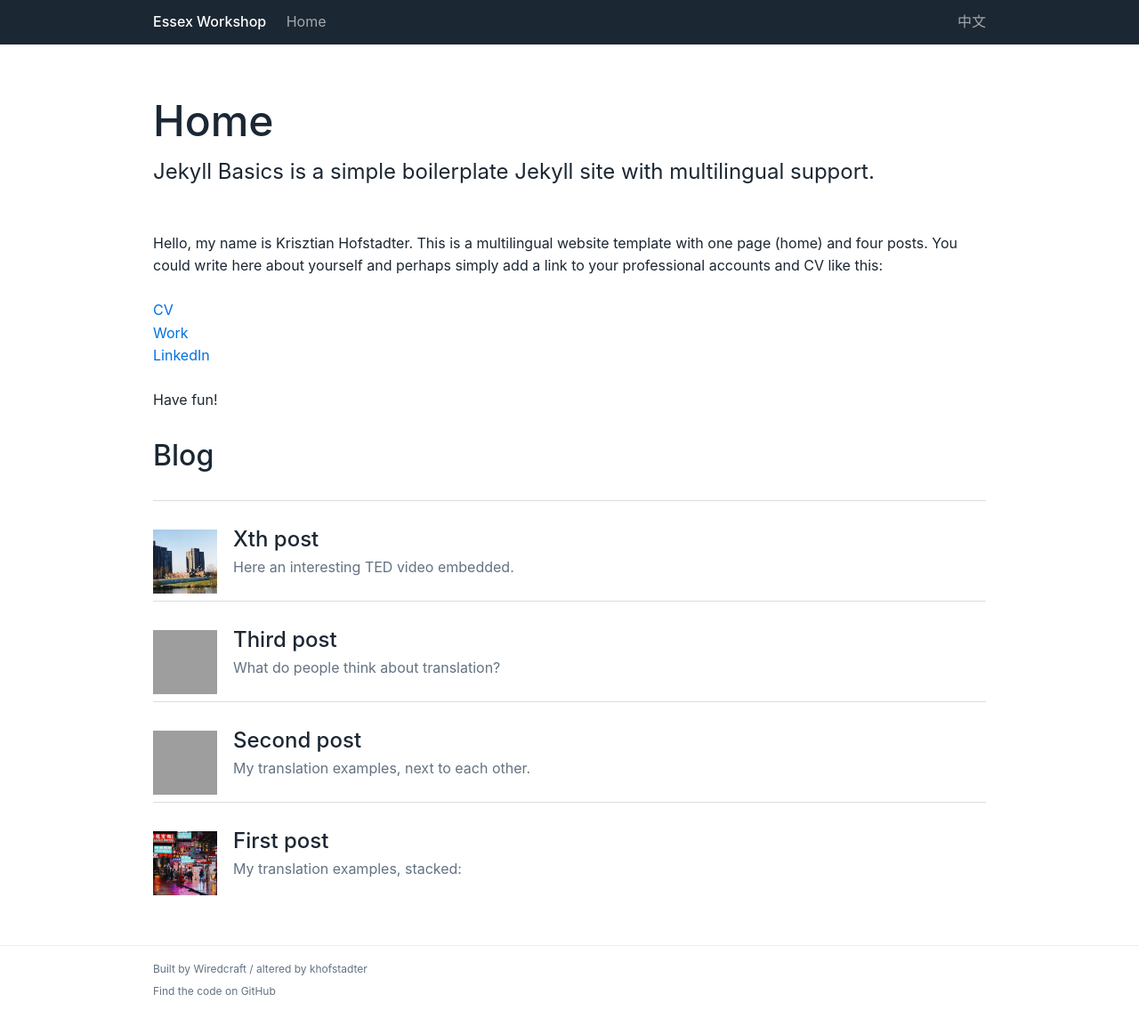
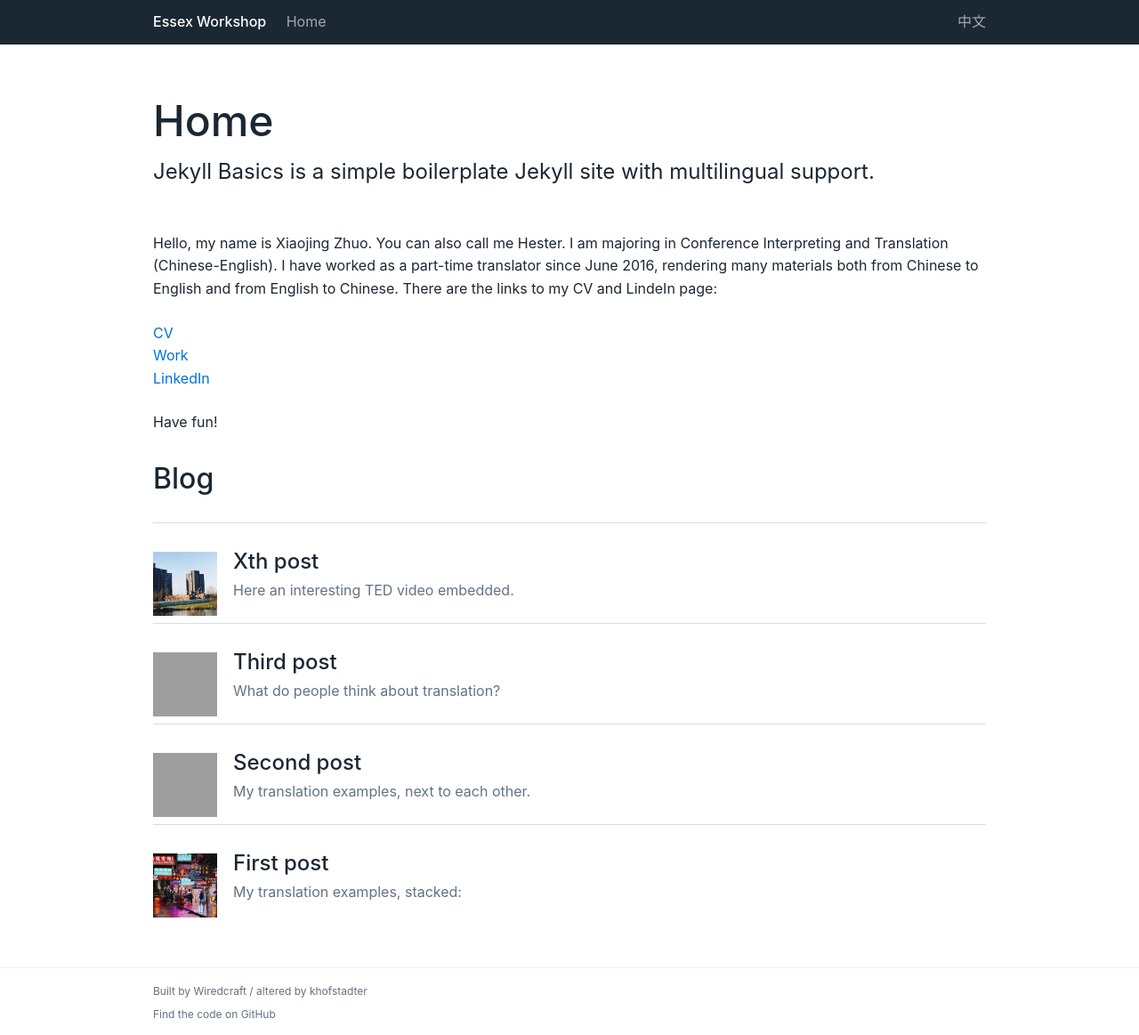
Before and after one commit to Hester-Tso/xj0614, a Jekyll site: the page built from index.md, in a window 1280 px wide. Shown: the whole page at 89% size. Built offline with Jekyll 4.4.1, drawn with Linux system fonts in a browser that asks for light colours; before the commit the page ends 1138 px from its top, so only the background shows below that.

Commit message:
Update index.md

```diff
--- a/index.md
+++ b/index.md
@@ -5,11 +5,11 @@ description: "Jekyll Basics is a simple boilerplate Jekyll site with multilingua
 lang: en
 ---
 
-Hello, my name is Krisztian Hofstadter. This is a multilingual website template with one page (home) and four posts. You could write here about yourself and perhaps simply add a link to your professional accounts and CV like this:
+Hello, my name is Xiaojing Zhuo. You can also call me Hester. I am majoring in Conference Interpreting and Translation (Chinese-English). I have worked as a part-time translator since June 2016, rendering many materials both from Chinese to English and from English to Chinese. There are the links to my CV and LindeIn page:
 
 [CV](https://khofstadter.info/assets/doc/K-Hofstader-CV-general-2019.pdf)
 [Work](https://www.anglia.ac.uk/people/krisztian-hofstadter)
-[LinkedIn](https://www.linkedin.com/in/tedor)
+[LinkedIn](https://www.linkedin.com/in/%E6%99%93%E5%A9%A7%EF%BC%88hester%EF%BC%89-%E5%8D%93-b51176132/)
 
 Have fun!
 
```
